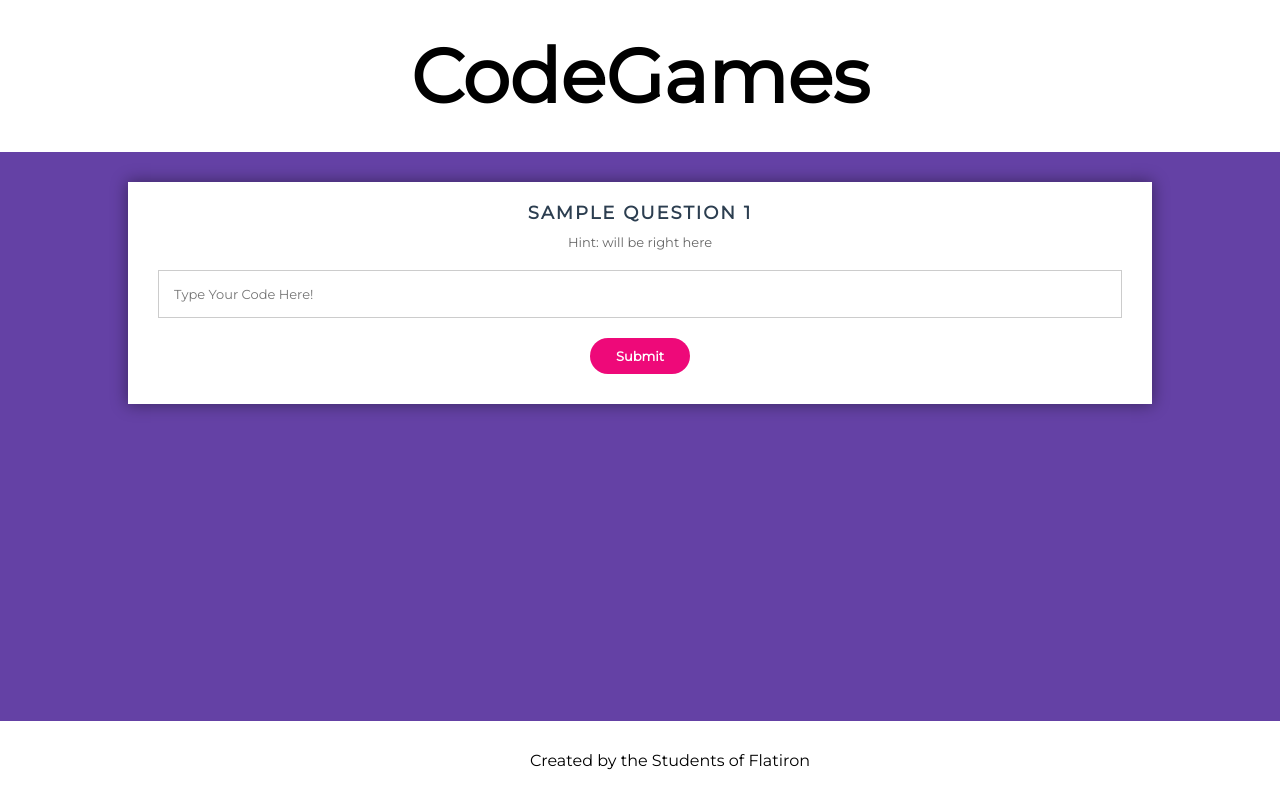
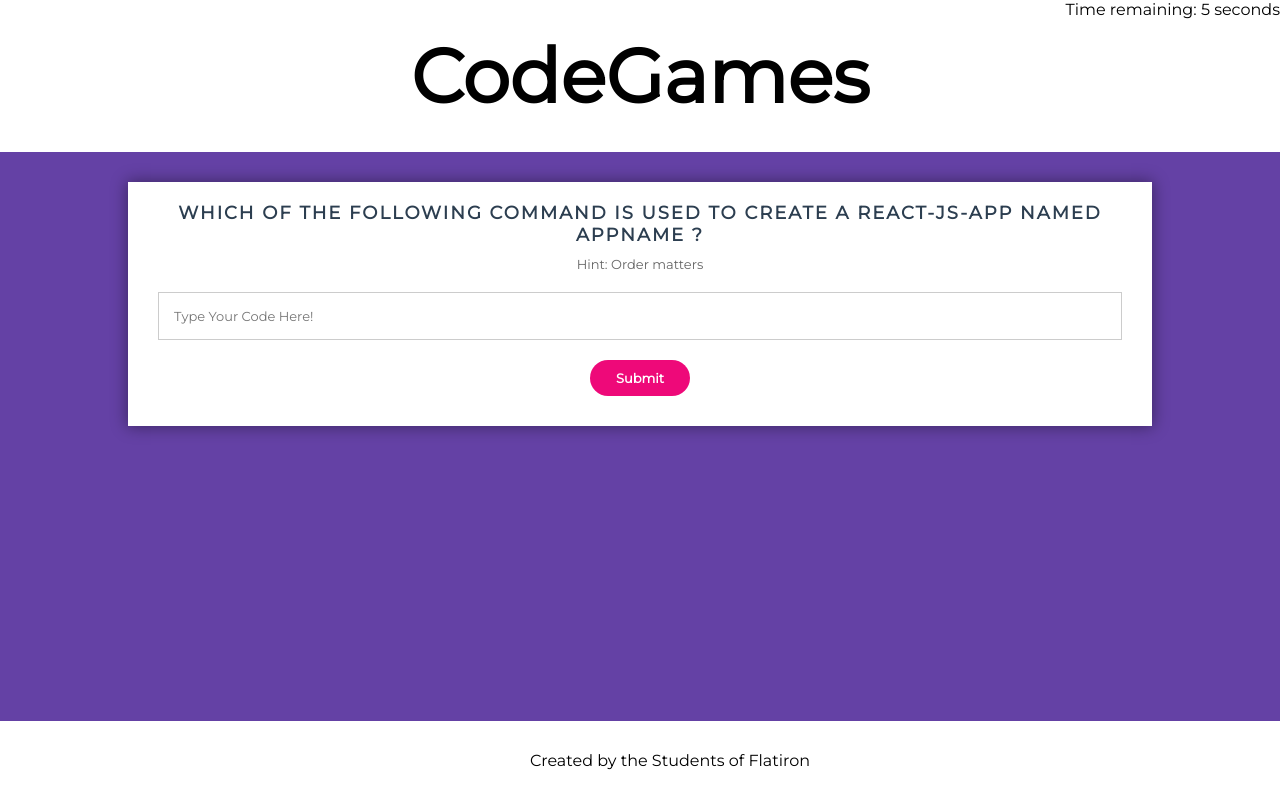
Before and after one commit to Aotaola/CodeGames2, a React (Create React App) app in the folder codegames/: page / in a window 1280 px wide. Built offline with nearby package versions, Linux system fonts and the light colour scheme; data requests are answered from the project's data file.

Commit message:
added timer & updated db.json

```diff
--- a/codegames/db.json
+++ b/codegames/db.json
@@ -2,10 +2,46 @@
   "questions": [
     {
       "id": 1,
-      "q": "sample question 1",
-      "answerKey": "sample answer 1"
+      "q": "Which of the following command is used to create a react-js-app named appname ?",
+      "hint": "Order matters",
+      "answerKey": "npx create-react-app appname"
     },
-    { "id": 2, "q": "sample question 2", "answerKey": "sample answer 2" },
-    { "id": 3, "q": "sample question 3", "answerKey": "sample answer 3" }
+    {
+      "id": 2,
+      "q": "What is the default port number in which the application run ?",
+      "hint": "Jonas Brothers",
+      "answerKey": "3000"
+    },
+    {
+      "id": 3,
+      "q": "In React.js, how we can pass the data from one component to another in React.js ?",
+      "hint": "Short for property",
+      "answerKey": "Props"
+    },
+    {
+      "id": 4,
+      "q": "What is used to render components in web pages ?",
+      "hint": "Parenthesis matter",
+      "answerKey": "render()"
+    },
+    {
+      "id": 5,
+      "q": "How do you create a React component named App?",
+      "hint": "Always export",
+      "answerKey": "function App() {return( <div>!</div>;)} Export default App"
+    },
+    {
+      "id": 6,
+      "q": "What command is used to start the React local development server?",
+      "hint": "Not stop but",
+      "answerKey": "Npm start"
+    },
+    {
+      "id": 7,
+      "q": "Which keyword creates a constant in JavaScript?",
+      "hint": "In the word",
+      "answerKey": "const"
+    }
+
   ]
 }
--- a/codegames/src/GameCard.jsx
+++ b/codegames/src/GameCard.jsx
@@ -1,6 +1,6 @@
 import React, { useState } from "react";
 const GameCard = ({question, questionNumber, setQuestionNumber}) => {
-  const {q, answerKey} = question
+  const {q, answerKey, hint} = question
     const [answer, setAnswer] = useState("");
   const [isCorrect, setIsCorrect] = useState(true);
   const [userInput, setUserInput] = useState("");
@@ -31,7 +31,7 @@ const GameCard = ({question, questionNumber, setQuestionNumber}) => {
       <form id="msform" onSubmit={handleSubmit}>
         <fieldset>
           <h2 className="fs-title">{q}</h2>
-          <h3 className="fs-subtitle">Hint: will be right here</h3>
+          <h3 className="fs-subtitle">Hint: {hint}</h3>
           <input
             type="text"
             name="fname"
--- a/codegames/src/QuizContainer.jsx
+++ b/codegames/src/QuizContainer.jsx
@@ -1,13 +1,36 @@
-import { useState } from "react";
+import { useState, useEffect } from "react";
 import GameCard from "./GameCard";
 
 const QuizContainer = ({ questions }) => {
   const [questionNumber, setQuestionNumber] = useState(0);
+  const [timeRemaining, setTimeRemaining] = useState(10); // added this line
   console.log('question no:', questionNumber)
+
+  useEffect(() => {
+    // start the timer when the component mounts or updates
+    const timer = setTimeout(() => {
+      setQuestionNumber(questionNumber + 1);
+      setTimeRemaining(10); // reset the timer
+    }, 10000); // 10 seconds in milliseconds
+    // clear the timer when the component unmounts
+    return () => clearTimeout(timer);
+  }, [questionNumber]);
+
+  // added this effect to update the timer display
+  useEffect(() => {
+    const timer = setTimeout(() => {
+      setTimeRemaining(timeRemaining - 1);
+    }, 1000); // 1 second in milliseconds
+    return () => clearTimeout(timer);
+  }, [timeRemaining]);
 
   if (!questions[questionNumber]) return null
   return (
     <div>
+      {/* added this element to display the timer */}
+      <div className="timer" style={{ position: "absolute", top: 0, right: 0 }}>
+        Time remaining: {timeRemaining} seconds
+      </div>
       <GameCard
         question={questions[questionNumber]}
         questionNumber={questionNumber}
```
